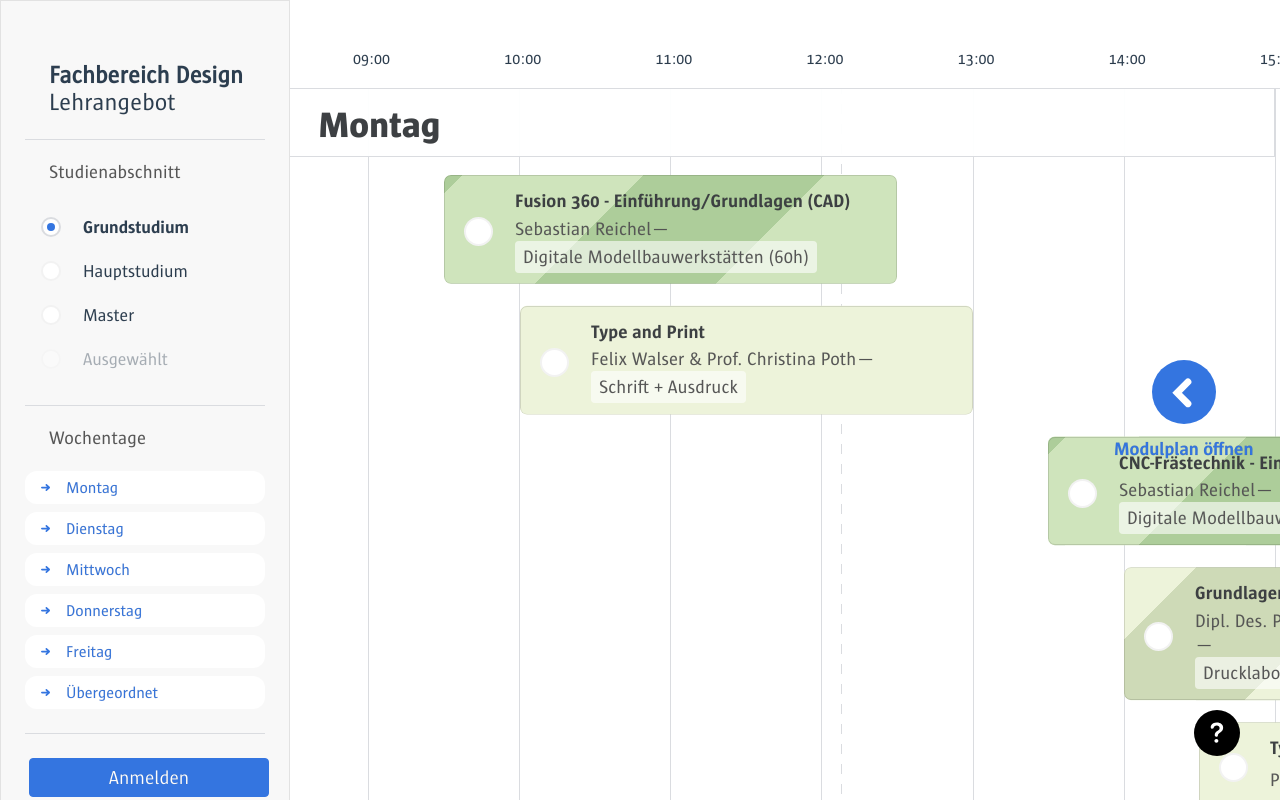
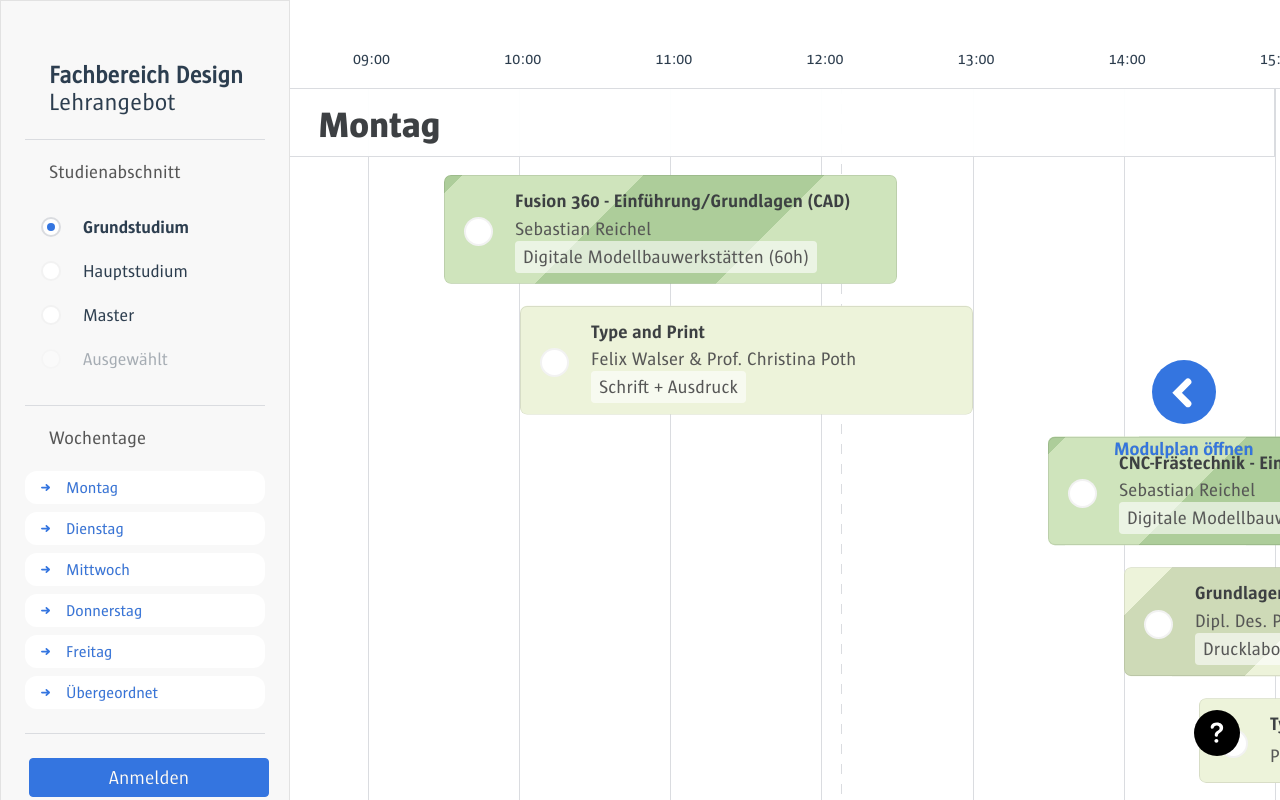
Before and after one commit to brechtknecht/FHP-Kursplaner, a Vue app: page / in a window 1280 px wide. Shown: the top 800 px of the page. Built offline with nearby package versions, Linux system fonts and the light colour scheme.

Commit message:
chilled design

```diff
--- a/src/components/course.vue
+++ b/src/components/course.vue
@@ -23,7 +23,7 @@
             {{teacher}}
             {{ (index == this.$props.info.teacher.length - 1) ? "" : "&amp;&nbsp;" }}
           </h4>
-          <h4 style="display:inline-block">—</h4>
+
         </div>
         <div class="course--bubble">
           <h4 style="font-feature-settings: 'tnum'">{{ moduleNameStringify }}</h4>
@@ -204,7 +204,7 @@
       left: 0;
       right: 0;
       bottom: 0;
-      border: 1px solid rgba(0, 0, 0, .12);
+      border: 1px solid rgba(0, 0, 0, .09);
       border-radius: 7px;
     }
 
```
